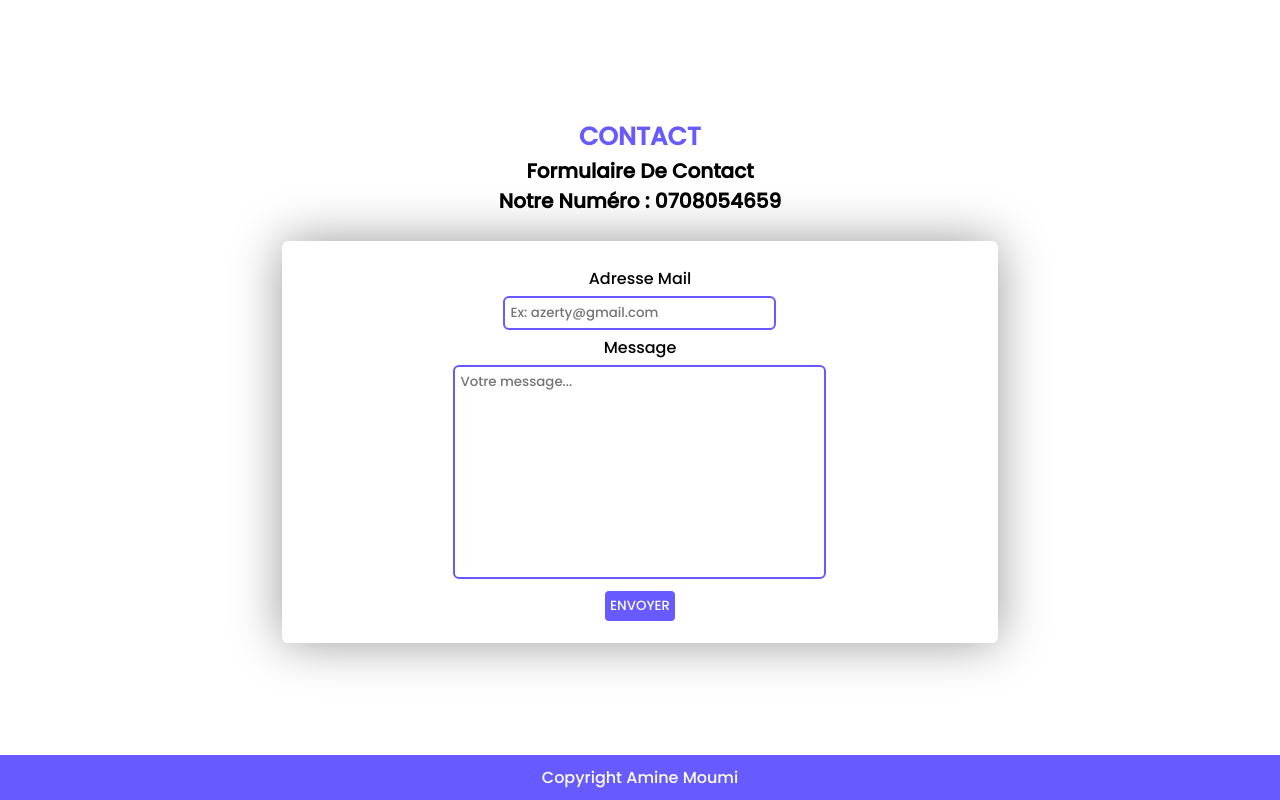
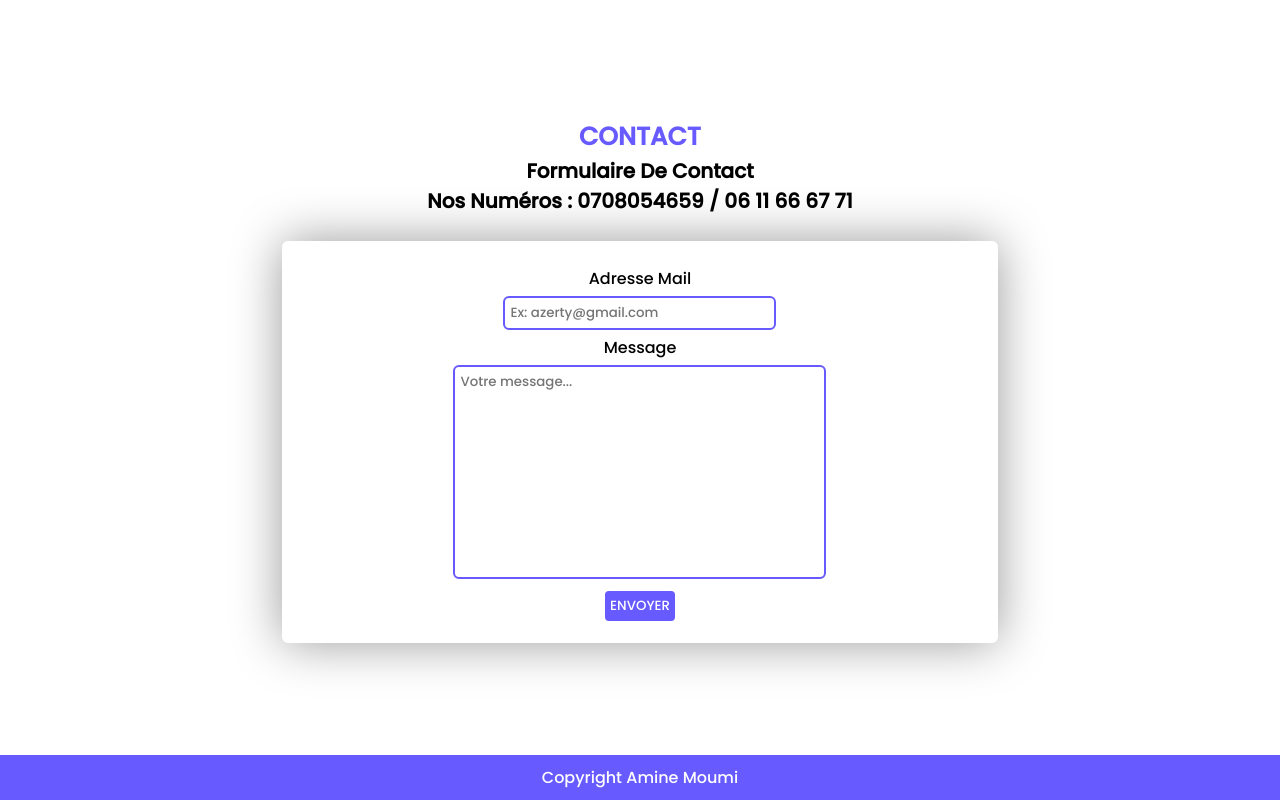
Before and after one commit to expertek1/expertek, a plain HTML site: page index.html in a window 1280 px wide. Shown: the part 2385-3185 px from the top of the page. Drawn offline with Linux system fonts and the light colour scheme; a web font is replaced by a local one.

Commit message:
Update index.html

```diff
--- a/index.html
+++ b/index.html
@@ -7,8 +7,7 @@
     <title>Expertek</title>
     <link rel="stylesheet" href="style.css">
     <script src="https://kit.fontawesome.com/4de42068d5.js" crossorigin="anonymous"></script>
-</head>
-<script async src="https://www.googletagmanager.com/gtag/js?id=G-8E1WH1FDRB"></script>
+    <script async src="https://www.googletagmanager.com/gtag/js?id=G-8E1WH1FDRB"></script>
 <script>
   window.dataLayer = window.dataLayer || [];
   function gtag(){dataLayer.push(arguments);}
@@ -16,6 +15,8 @@
 
   gtag('config', 'G-8E1WH1FDRB');
 </script>
+</head>
+
 <body>
     <!-- section acceuil -->
      <section id="container">
@@ -100,7 +101,7 @@
     <section id="contact">
         <p class="tittle-section">contact</p>
         <h1 class="sub-tittle-section">formulaire de contact <br>
-        Notre numéro : 0708054659</h1>
+        Nos numéros : 0708054659 / 06 11 66 67 71</h1>
         <br>
         <div class="mail">
             <form action="">
```
